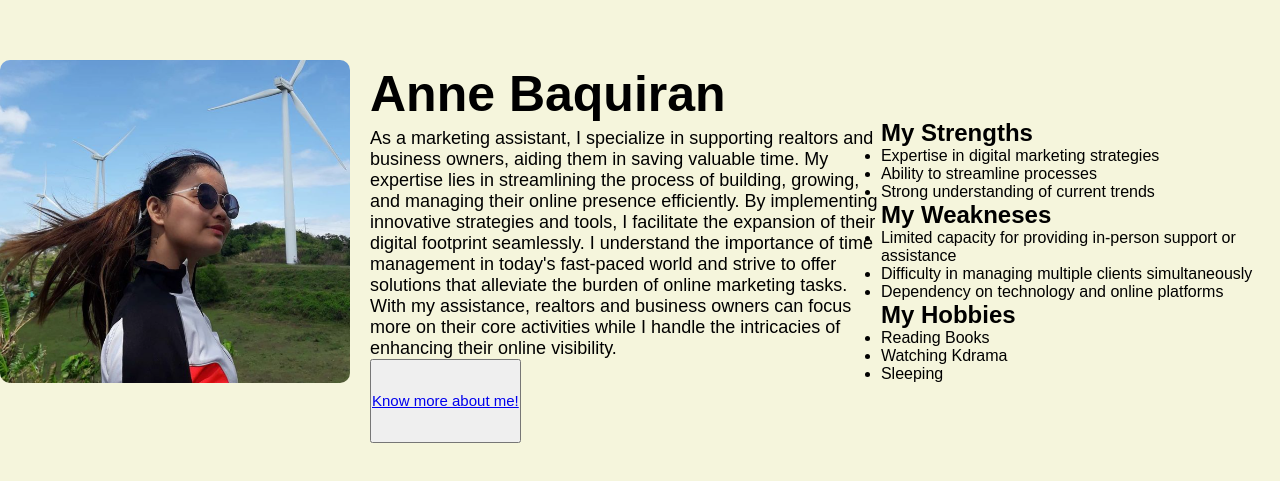
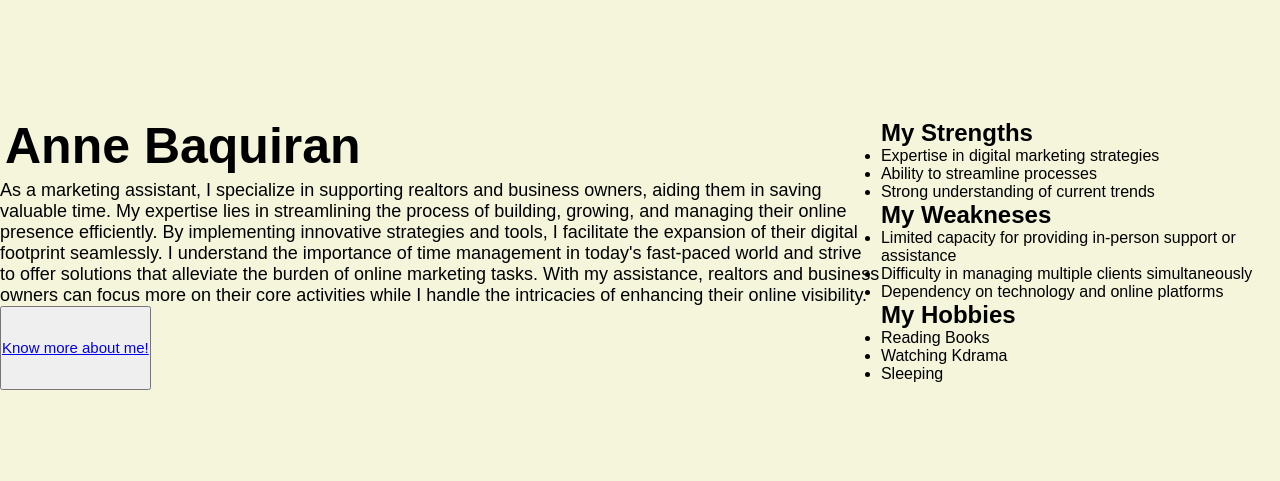
Before and after one commit to Annemicap/kodego-lab-excercises-phase-1, a plain HTML site: page index.html in a window 1280 px wide. Shown: the part 149-630 px from the top of the page. Drawn offline with Linux system fonts and the light colour scheme.

Commit message:
Update index.html

```diff
--- a/index.html
+++ b/index.html
@@ -7,7 +7,7 @@
     <link rel="stylesheet" href="style.css">
 </head>
     <main class="container">
-        <img src="/me.png"  alt="">
+        <img src=".me.png"  alt="">
         <div class="text">
             <h1>Anne Baquiran</h1>
             <p>
```
